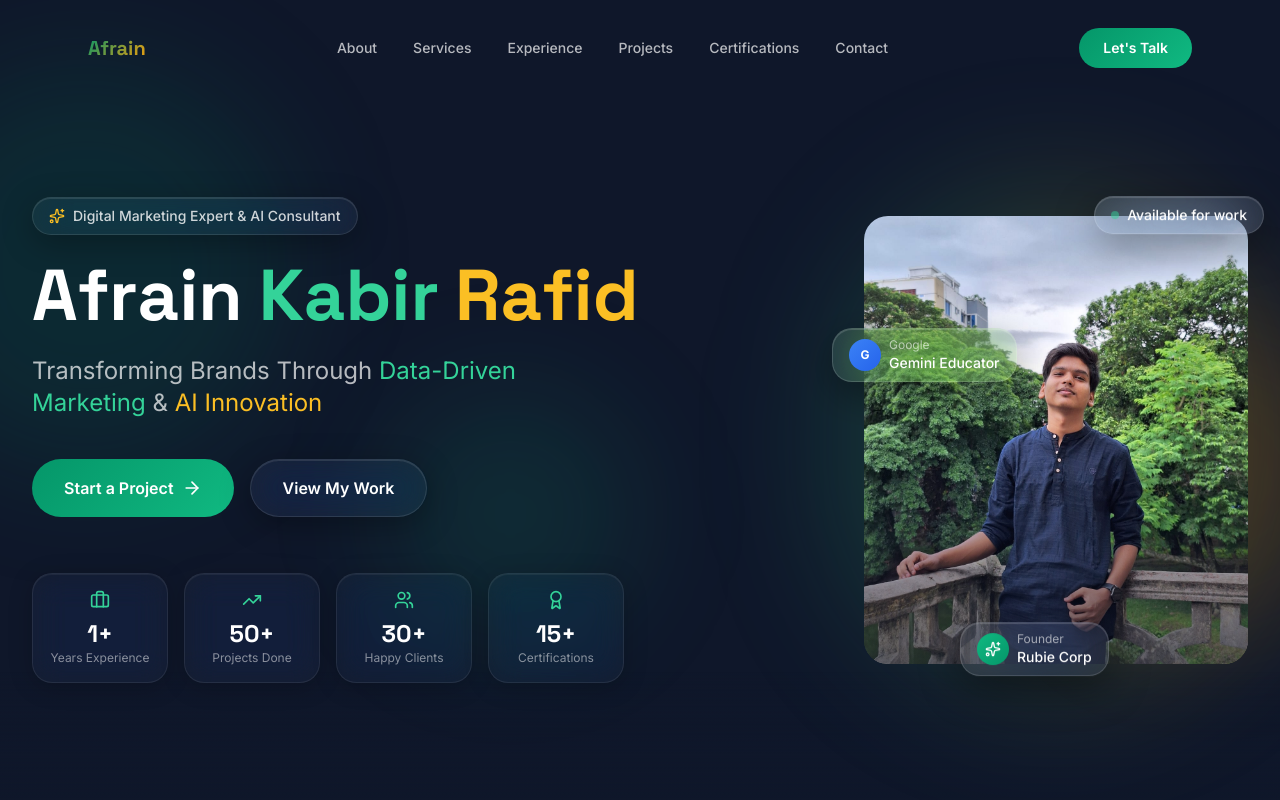
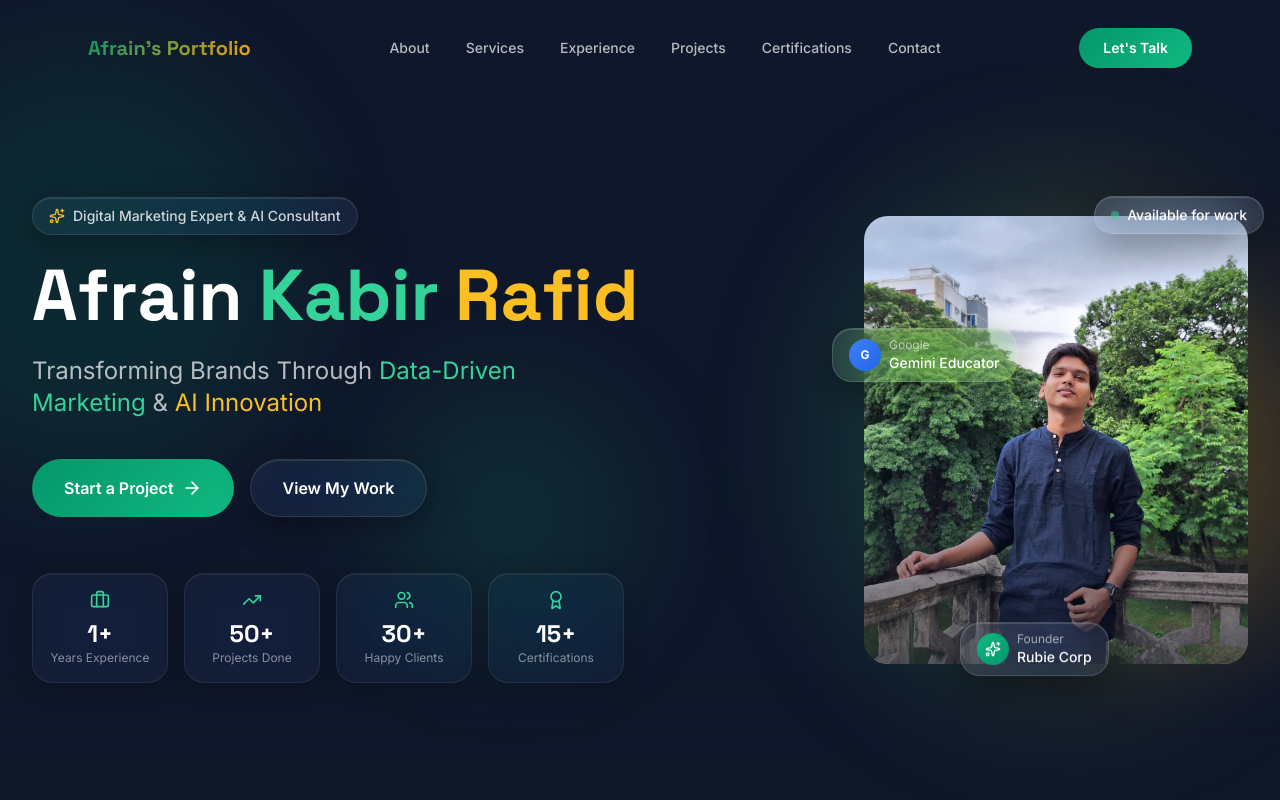
Before and after one commit to Rafid2005/Portfolio, a React (Vite) app: page / in a window 1280 px wide. Shown: the top 800 px of the page. Built offline with nearby package versions, Linux system fonts and the light colour scheme.

Commit message:
Update Navbar.tsx

```diff
--- a/src/sections/Navbar.tsx
+++ b/src/sections/Navbar.tsx
@@ -61,13 +61,13 @@ export default function Navbar() {
           <a
             href="#home"
             onClick={(e) => {
-              e.preventDefault();
-              window.scrollTo({ top: 0, behavior: 'smooth' });
+               e.preventDefault();
+               window.scrollTo({ top: 0, behavior: 'smooth' });
             }}
             className="group relative"
           >
             <span className="font-display text-xl font-bold gradient-text">
-              Afrain
+              Afrain's Portfolio
             </span>
             <span className="absolute -bottom-1 left-0 w-0 h-0.5 bg-gradient-to-r from-emerald-400 to-gold-400 group-hover:w-full transition-all duration-300" />
           </a>
@@ -82,7 +82,7 @@ export default function Navbar() {
                   e.preventDefault();
                   scrollToSection(link.href);
                 }}
-                className="nav-link-item px-4 py-2 text-sm font-medium text-white/70 hover:text-white rounded-full hover:bg-white/5 transition-all duration-300"
+               className="nav-link-item px-4 py-2 text-sm font-medium text-white/70 hover:text-white rounded-full hover:bg-white/5 transition-all duration-300"
               >
                 {link.name}
               </a>
@@ -93,7 +93,7 @@ export default function Navbar() {
           <div className="hidden md:block">
             <button
               onClick={() => scrollToSection('#contact')}
-              className="btn-primary text-sm py-2.5 px-6"
+             className="btn-primary text-sm py-2.5 px-6"
             >
               Let's Talk
             </button>
@@ -128,7 +128,7 @@ export default function Navbar() {
                   e.preventDefault();
                   scrollToSection(link.href);
                 }}
-                className="block py-3 px-4 rounded-xl text-white/70 hover:text-white hover:bg-white/5 transition-all duration-300 font-medium"
+               className="block py-3 px-4 rounded-xl text-white/70 hover:text-white hover:bg-white/5 transition-all duration-300 font-medium"
               >
                 {link.name}
               </a>
```
